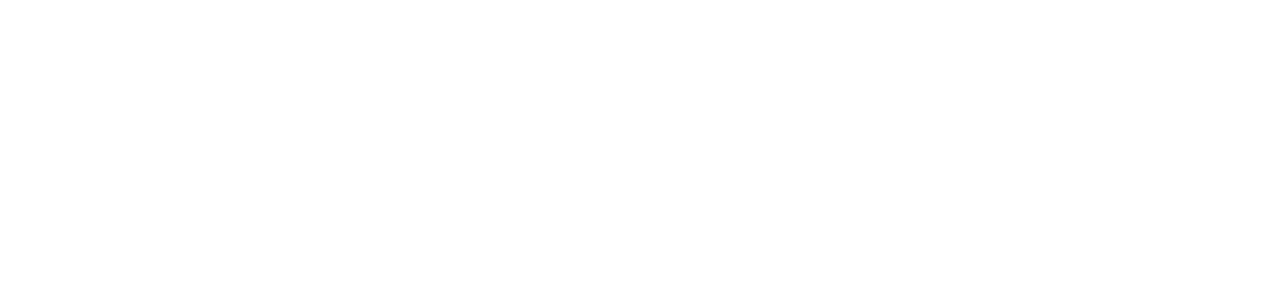
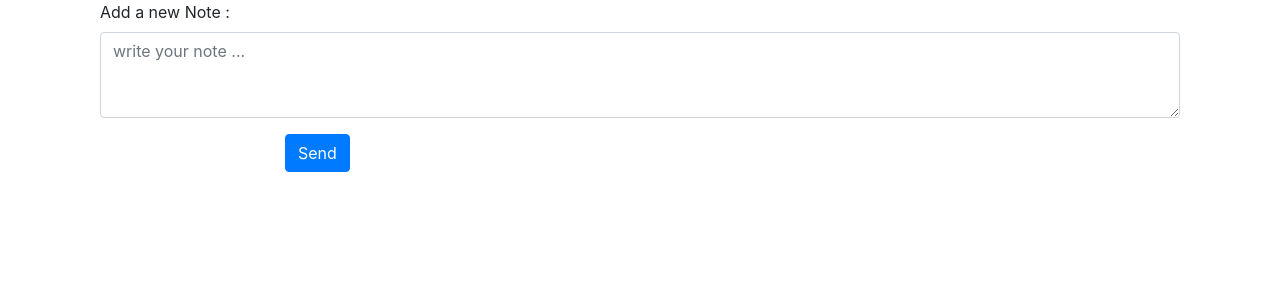
Before and after one commit to kanedev/Appnote-Reactjs, a React (Create React App) app: page /addnote in a window 1280 px wide. Shown: the top 300 px of the page. Built offline with nearby package versions, Linux system fonts and the light colour scheme.

Commit message:
✨feat : add Note with form

```diff
--- a/src/Routes.js
+++ b/src/Routes.js
@@ -4,7 +4,7 @@
 import About from './components/About';
 import Contact from './components/Contact';
 import AddUser from './components/AddUser';
-
+import AddNote from './components/AddNote';
 export default class Routes extends Component {
     render() {
         return (
@@ -12,6 +12,7 @@
 
    <Route path='/' exact component={Home}/>
    <Route path='/about' component={About}/>
+   <Route path='/addnote' component={AddNote}/>
    <Route path='/adduser' component={AddUser}/>
    <Route path='/contact' component={Contact}/>
 </Switch>
--- /dev/null
+++ b/src/components/AddNote.js
@@ -0,0 +1,46 @@
+import React, { Component } from 'react'
+
+export default class AddNote extends Component {
+
+state = {
+  Note : "write your note ... "
+}
+
+
+
+  handleNote = (event) => {
+    this.setState ({
+  Note : event.target.value
+    });
+  }
+
+
+  handleSubmit = (event) => {
+    event.preventDefault();
+  }
+
+
+    render() {
+        console.log(this.state)
+
+        return (
+            <div className="container">
+
+<form onSubmit={this.handleSubmit}>
+<div className="form-group">
+  <label htmlFor="">Add a new Note :  </label>
+  <textarea className="form-control" name="NoteName" id="NoteId" rows="3" placeholder=  {this.state.Note} onChange={this.handleNote} >
+
+  </textarea>
+</div>
+
+                    <div className="form-group row">
+                        <div className="offset-sm-2 col-sm-10">
+                            <button type="submit" className="btn btn-primary">Send</button>
+                        </div>
+                    </div>
+                </form>
+            </div>
+        )
+    }
+}
--- a/src/components/Navbar.js
+++ b/src/components/Navbar.js
@@ -15,6 +15,9 @@
                     <ul className="navbar-nav mr-auto mt-2 mt-lg-0">
                         <li className="nav-item active">
                             <Link to="/" className="nav-link">Home <span className="sr-only">(current)</span></Link>
+                        </li>
+                        <li className="nav-item">
+                            <Link to="/addnote" className="nav-link">Add Note</Link>
                         </li>
                         <li className="nav-item">
                             <Link to="/adduser" className="nav-link">Add User</Link>
```
